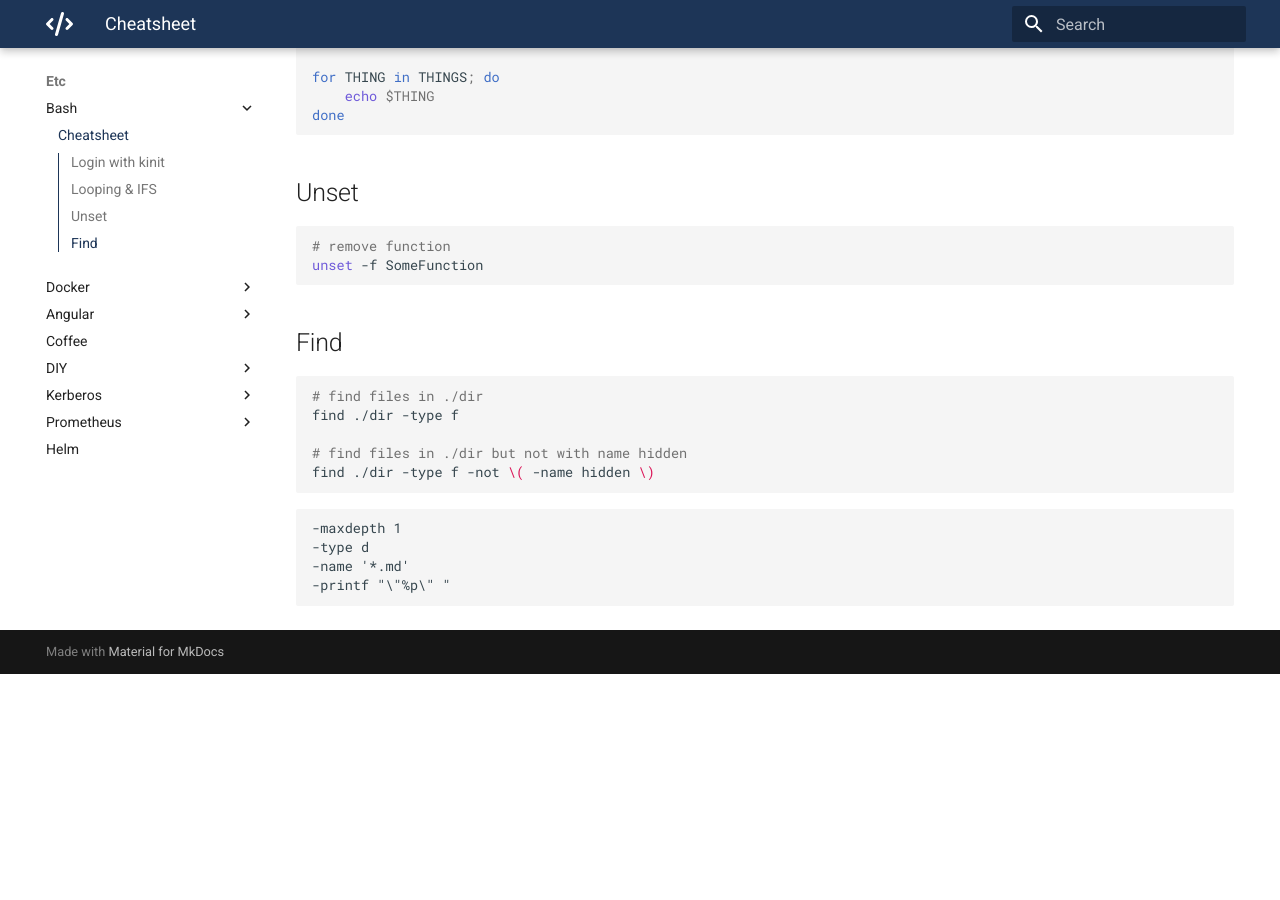
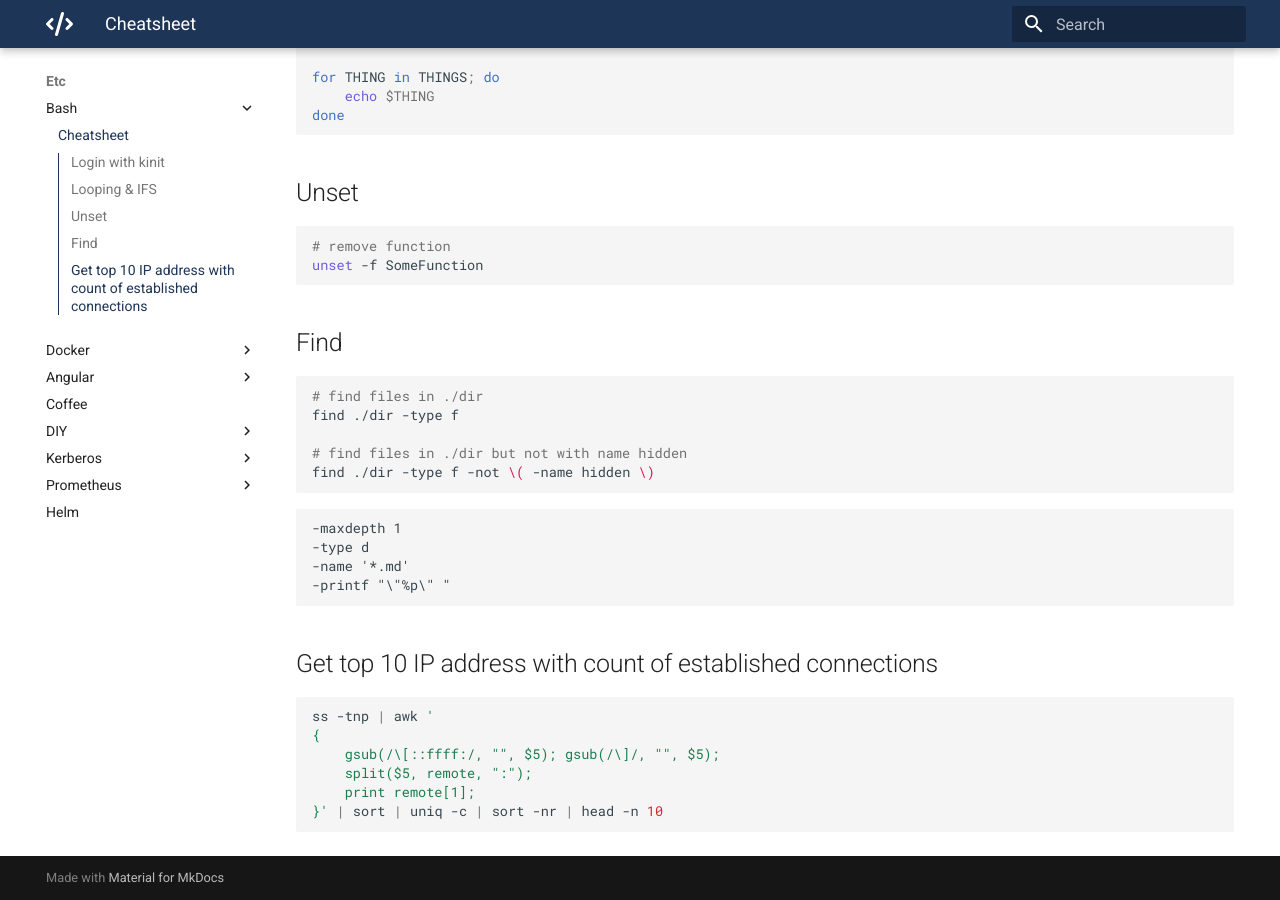
Before and after one commit to mrhockeymonkey/mrhockeymonkey.github.io, an MkDocs documentation site: the page built from docs/Bash/Cheatsheet.md, in a window 1280 px wide and 900 px high, scrolled down 704 px. Built offline with MkDocs 1.6.1 and Material for MkDocs 9.7.7, drawn with Linux system fonts in a browser that asks for light colours; before the commit the page ends 1378 px from its top, so only the background shows below that.

Commit message:
Update Cheatsheet.md

````diff
--- a/docs/Bash/Cheatsheet.md
+++ b/docs/Bash/Cheatsheet.md
@@ -54,3 +54,14 @@ find ./dir -type f -not \( -name hidden \)
 -name '*.md'
 -printf "\"%p\" "
 ```
+
+## Get top 10 IP address with count of established connections
+
+```bash
+ss -tnp | awk '
+{
+    gsub(/\[::ffff:/, "", $5); gsub(/\]/, "", $5);
+    split($5, remote, ":");
+    print remote[1];
+}' | sort | uniq -c | sort -nr | head -n 10
+```
````
